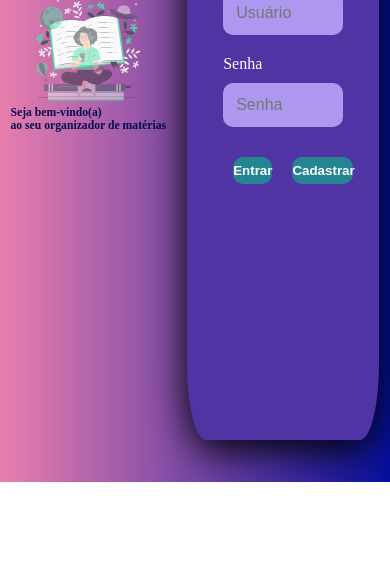
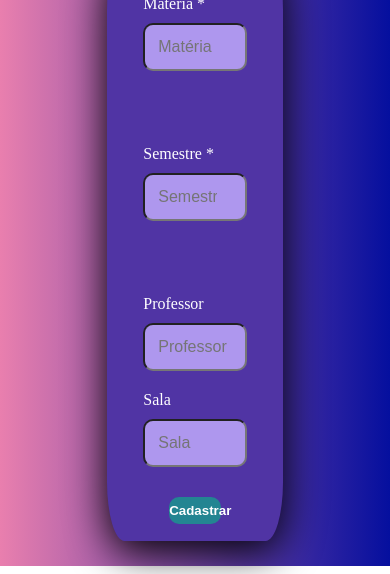
Before and after one commit to Joicylara/MiniprojetoCadastro, a plain HTML site: page sistemaCadastro/index.html in a window 390 px wide. Shown: the part 362-936 px from the top of the page. Before the commit the page ends 844 px from the top, so only its background shows below. Drawn offline with Linux system fonts and the light colour scheme.

Commit message:
iniciando o js com validação materia e semestre

```diff
--- a/sistemaCadastro/index.html
+++ b/sistemaCadastro/index.html
@@ -10,30 +10,39 @@
 
 <body>
     <main class="main">
-        <div class="esquerdaLogin">
-            <img src="img/book-animate.svg" id="imgLogin" alt="Menina sentada no livro animação">
+        <div class="esquerdaCadastro">
+            <img src="img/book-animate.svg" id="imgCadastro" alt="Menina sentada no livro animação">
             <h1 class="titulo">Seja bem-vindo(a)<br>ao seu organizador de matérias</h1>
 
         </div>
-        <div class="direitaLogin">
-            <div class="cardLogin">
-                <h1 class="login">LOGIN</h1>
+        <form id="direitaCadastro" class="direitaCadastro">
+            <div class="cardCadastro">
+                <h1 class="cadastro">CADASTRO</h1>
                 <div class="campo">
-                    <label for="usuario">Usuário</label>
-                    <input type="text" name="usuario" placeholder="Usuário">
+                    <label for="materia">Matéria *</label>
+                    <input type="text" id="materia" placeholder="Matéria">
+                    <p>Obrigatório preencher matéria</p>
                 </div>
-                <div class="campo Senha">
-                    <label for="senha">Senha</label>
-                    <!-- o tipo password deixa a senha oculta -->
-                    <input type="password" name="senha" placeholder="Senha">
+                <div class="campo">
+                    <label for="semestre">Semestre *</label>
+                    <input type="number" id="semestre" placeholder="Semestre">
+                    <p>Obrigatório preencher semestre</p>
+                </div>
+                <div class="campo ">
+                    <label for="prof">Professor</label>
+                    <input type="text" id="prof" placeholder="Professor">
+                </div>
+                <div class="campo">
+                    <label for="sala">Sala</label>
+                    <input type="number" id="sala" placeholder="Sala">
                 </div>
                 <div class="btn">
-                    <button class="btnEntrar">Entrar</button>
-                    <button class="btnCadastrar">Cadastrar</button>
+                    <button type="submit" class="btnCadastrar">Cadastrar</button>
                 </div>
             </div>
-        </div>
+        </form>
     </main>
+    <script src="script.js"></script>
 </body>
 
 </html>
--- a/sistemaCadastro/script.js
+++ b/sistemaCadastro/script.js
@@ -0,0 +1,42 @@
+const form = document.getElementById("direitaCadastro");
+const materia = document.getElementById("materia");
+const semestre = document.getElementById("semestre");
+const prof = document.getElementById("prof");
+const sala = document.getElementById("sala");
+
+
+form.addEventListener("submit", (evento)=>{
+    evento.preventDefault();
+    validarMateria();
+    validarSemestre();
+    // alert("Cadastrado com sucesso");
+});
+
+function validarMateria(){
+    const novaMateria = materia.value;
+    if(novaMateria == ""){
+        erroInput(materia, "Obrigatório preencher matéria");
+    }else{
+        const item = materia.parentElement;
+        item.className = "campo";
+    }
+    // console.log(novaMateria);
+}
+
+function validarSemestre(){
+    const novoSemestre = semestre.value;
+    if(novoSemestre == ""){
+        erroInput(semestre, "Obrigatório preencher semestre");
+    }else{
+        const item = semestre.parentElement;
+        item.className = "campo";
+    }
+}
+
+function erroInput(input, mensagem){
+    const item = input.parentElement;
+    const mensagemErro =  item.querySelector("p");
+
+    mensagemErro.innerText = mensagem;
+    item.className = "campo erro";
+}
--- a/sistemaCadastro/style.css
+++ b/sistemaCadastro/style.css
@@ -9,13 +9,12 @@
     justify-content: center;
     align-items: center;
     width: 100vw;
-    height: 100vh;
-
-background: rgb(233,127,174);
-background: linear-gradient(90deg, rgba(233,127,174,1) 0%, rgba(5,15,158,1) 100%);
+    height: 110vh;
+    background: rgb(233,127,174);
+    background: linear-gradient(90deg, rgba(233,127,174,1) 0%, rgba(5,15,158,1) 100%);
 }
 
-.esquerdaLogin {
+.esquerdaCadastro {
     display: flex;
     flex-direction: column;
     justify-content: center;
@@ -24,7 +23,7 @@ background: linear-gradient(90deg, rgba(233,127,174,1) 0%, rgba(5,15,158,1) 100%
     height: 100vh;
 }
 
-#imgLogin{
+#imgCadastro{
     width: 30vw;
 }
 
@@ -33,28 +32,28 @@ background: linear-gradient(90deg, rgba(233,127,174,1) 0%, rgba(5,15,158,1) 100%
     color: #060d50;
 }
 
-.direitaLogin {
+#direitaCadastro {
     display: flex;
     justify-content: center;
     align-items: center;
     width: 50vw;
-    height: 100vh;
+    height: 110vh;
 }
 
-.cardLogin {
+.cardCadastro {
     display: flex;
     justify-content: center;
     align-items: center;
     flex-direction: column;
     width: 50%;
-    height: 50%;
+    height: 80%;
     padding: 30px 36px;
     background: #5034a4;
     border-radius: 10%;
     box-shadow: 0px 10px 40px #000;
 }
 
-.cardLogin .login {
+.cardCadastro .cadastrar {
     color:#021b1f;
     font-weight: bolder;
     margin: 0;
@@ -71,7 +70,7 @@ background: linear-gradient(90deg, rgba(233,127,174,1) 0%, rgba(5,15,158,1) 100%
 
 .campo > input {
     width: 100%;
-    border: none;
+    /* border: none; */
     border-radius: 10px;
     padding: 13px;
     background: #ae97ee;
@@ -86,15 +85,19 @@ background: linear-gradient(90deg, rgba(233,127,174,1) 0%, rgba(5,15,158,1) 100%
     margin-bottom: 10px;
 }
 
+p{
+    visibility: hidden;
+}
+
 .btn {
     display: flex;
-    justify-content: space-between;
+    justify-content: center;
     align-items: center;
     width: 100%;
     padding: 10px 0;
 }
 
-.btn .btnEntrar, .btnCadastrar{
+.btn .btnCadastrar{
     width: 50%;
     border-radius: 10px;
     font-weight: bolder;
@@ -104,7 +107,7 @@ background: linear-gradient(90deg, rgba(233,127,174,1) 0%, rgba(5,15,158,1) 100%
     cursor: pointer;
 }
 
-.btn .btnEntrar:hover, .btnCadastrar:hover{
+.btn .btnCadastrar:hover{
     box-shadow: 0px 6px 14px -6px #4ce7ac;
 }
 
@@ -113,20 +116,46 @@ background: linear-gradient(90deg, rgba(233,127,174,1) 0%, rgba(5,15,158,1) 100%
     padding: 6px 0;
 }
 
+.erro input{
+    border-color: #ff0000;
+}
+
+.erro p{
+    margin: 6px;
+    font-size: 13px;
+    color: #ff0000;
+    visibility: visible;
+}
+
 @media screen and (max-width: 768px) {
-    .esquerdaLogin,
-    .direitaLogin {
-        width: 100%;
+
+    .main{
+        display: flex;
+        flex-direction: column;
+        justify-content: center;
+        align-items: center;
+    }
+    .esquerdaCadastro,
+    .direitaCadastro {
+        width: 80%;
     }
 
-    .cardLogin {
+    #imgCadastro{
+        width: 60vw;
+    }
+
+    .titulo {
+        font-size: 6vw;
+        color: #060d50;
+    }
+    .cardCadastro {
         width: 80%;
-        height: 80%;
+        height: 50%;
     }
 }
 
 @media screen and (max-width: 480px) {
-    .cardLogin {
+    .cardCadastro {
         width: 90%;
         height: 90%;
     }
```
